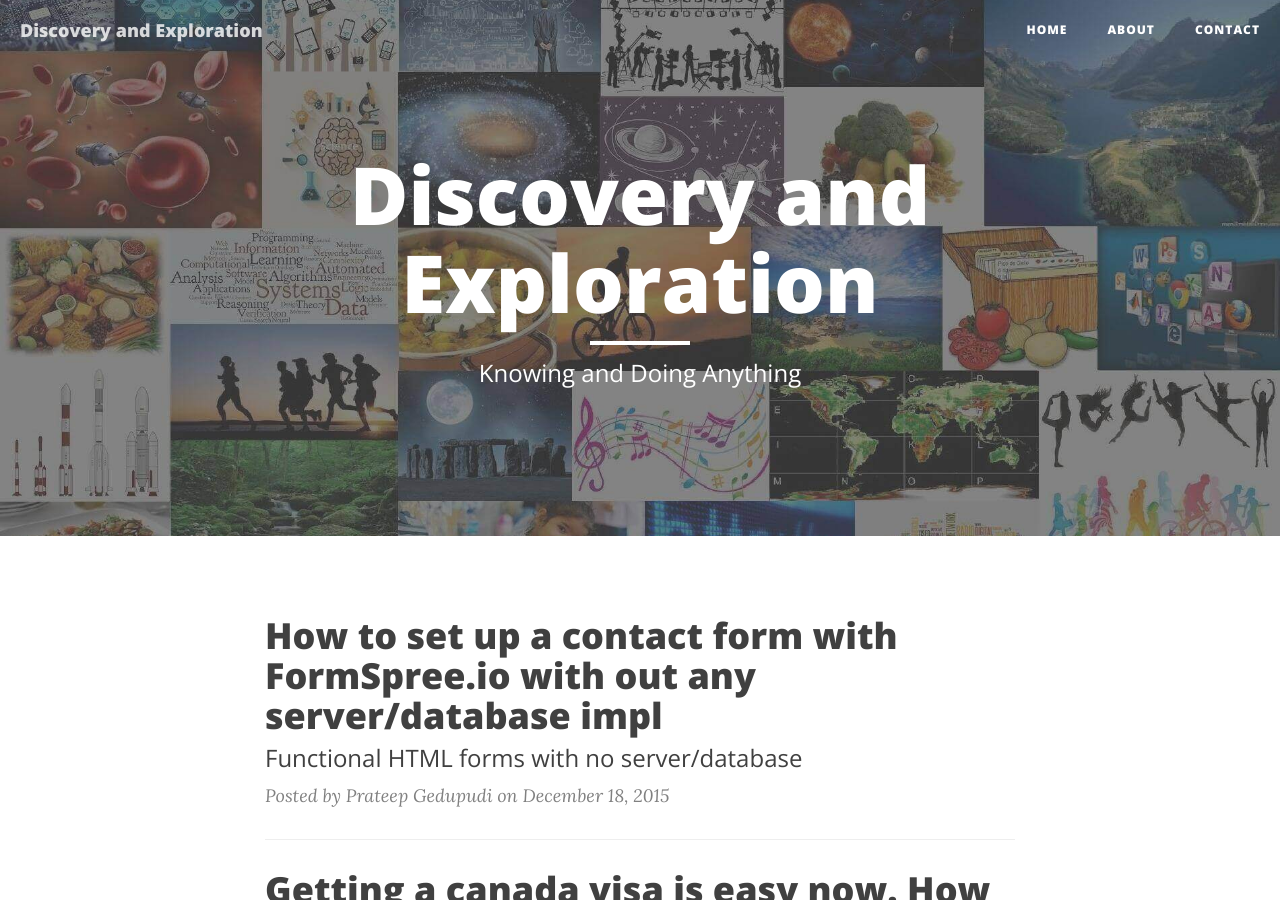
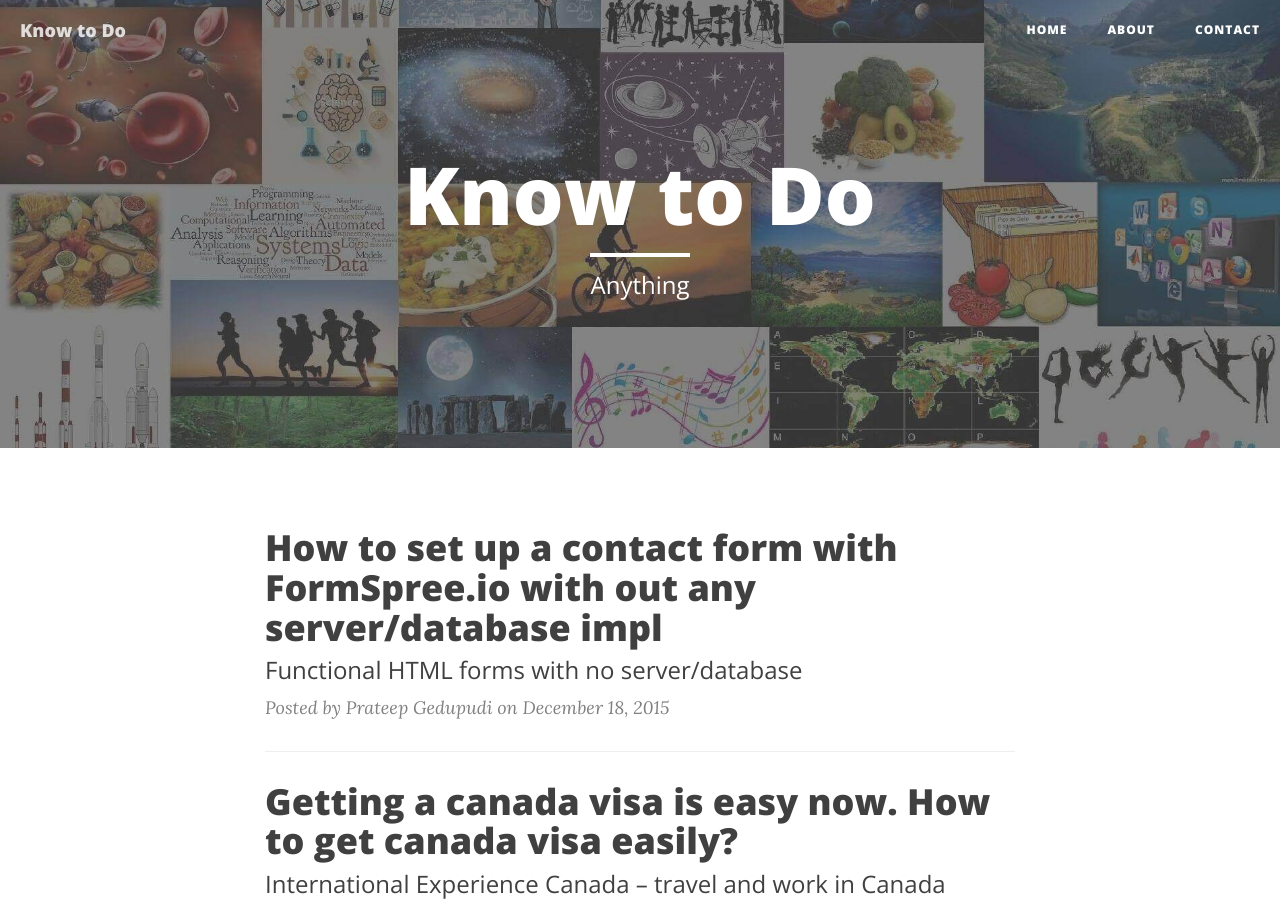
Before and after one commit to prateepgedupudi/prateepgedupudi.github.io, a Jekyll site: the page built from index.html, in a window 1280 px wide and 900 px high. Built offline with Jekyll 4.4.1, drawn with Linux system fonts in a browser that asks for light colours; nearby versions of some CDN libraries; the list of posts is cut into pages by our own code; some of the changed text lies outside the part shown.

Commit message:
Changed site titles

```diff
--- a/_config.yml
+++ b/_config.yml
@@ -1,8 +1,8 @@
 # Site settings
-title: Discovery and Exploration
+title: Know to Do
 header-img: img/home-bg.jpg
 email: prateep.gedupudi@gmail.com
-description: "Discovery and Exploration: Knowing and Doing Anything"
+description: "Know to Do: Anything"
 baseurl: ""
 url: "http://prateep.info"
 twitter_username: prateepgedupudi
--- a/about.html
+++ b/about.html
@@ -7,6 +7,6 @@ header-img: "img/about-bg.jpg"
 
 <p>I am a self motivated person by taking inspirations everyday on every aspect from movies, music, technology, and from colleagues.</p>
 
-<p>I always learn new things by surfing in the internet and I do practice of those. I like to put learned things via blog or youtube.  Discovery and Exploration (Learning and Doing anything ) came from above thought.</p>
+<p>I always learn new things by surfing in the internet and I do practice of those. I like to put learned things via blog or youtube.  Know to Do - anything came from above thought.</p>
 
 <p>I prefer research and development while learning. I am a software engineer with 7 years of experience with functional knowledge of Insurance, Airlines, International Trade </p>
--- a/index.html
+++ b/index.html
@@ -1,6 +1,6 @@
 ---
 layout: page
-description: "Knowing and Doing Anything"
+description: "Anything"
 ---
 
 {% for post in paginator.posts %}
--- a/js/clean-blog.js
+++ b/js/clean-blog.js
@@ -1,7 +1,7 @@
 /*!
- * Clean Blog v1.0.0 (http://startbootstrap.com)
- * Copyright 2015 Start Bootstrap
- * Licensed under Apache 2.0 (https://github.com/IronSummitMedia/startbootstrap/blob/gh-pages/LICENSE)
+ * Know To Do v1.0.0 (http://prateep.info)
+ * Copyright 2015 Know To Do
+ * Licensed under Apache 2.0 (https://github.com/prateepgedupudi/prateepgedupudi.github.io/blob/master/LICENSE)
  */
 
 // Tooltip Init
```
Also changed, not shown: package.json (+4 -4 lines).
